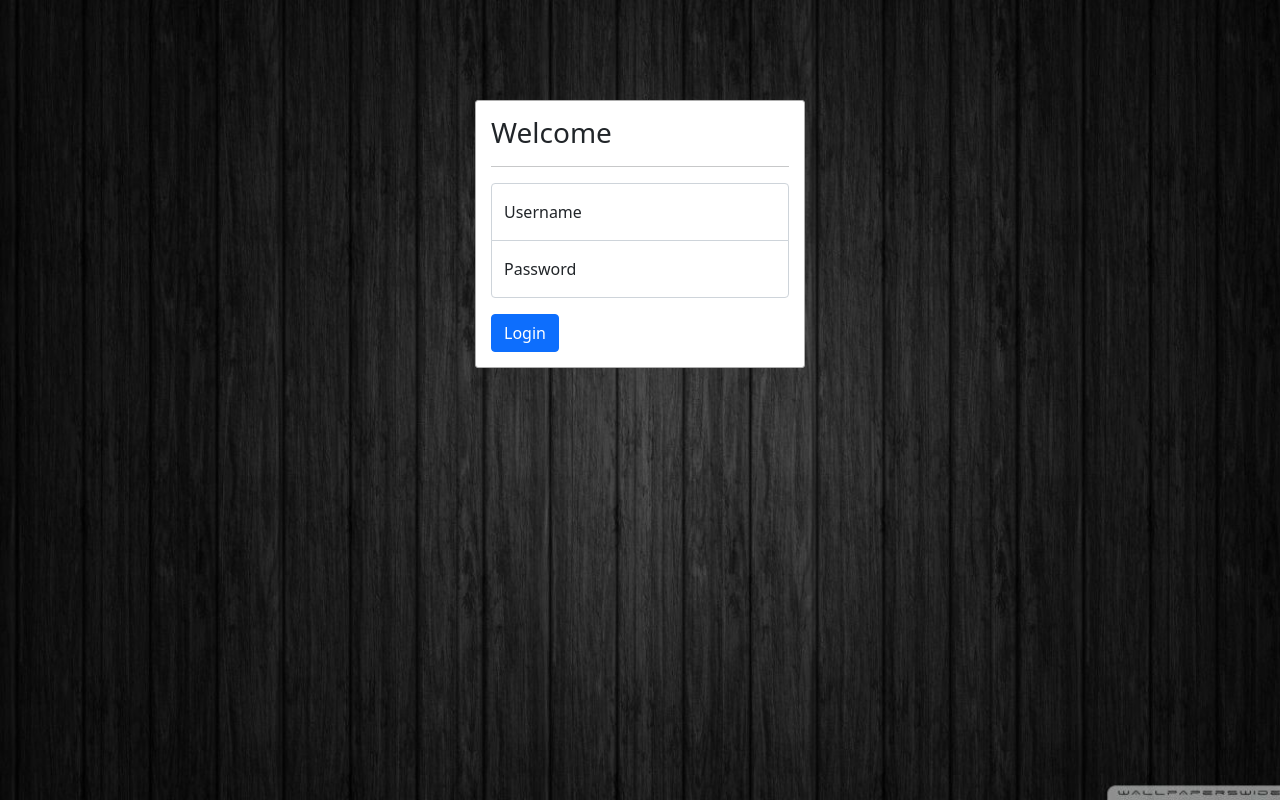
After one commit to NickNterm/PasswordManagerV2, a PHP site: page /testhtml.html in a window 1280 px wide. The commit adds this page. Run offline with PHP 8.4, Linux system fonts and the light colour scheme.

Commit message:
create login

```diff
--- a/connection.php
+++ b/connection.php
@@ -0,0 +1,6 @@
+<?php
+$servername = "localhost";
+$username = "root";
+$password = "iqsoft";
+$dbname = "PasswordManger";
+?>
--- a/login_style.css
+++ b/login_style.css
@@ -0,0 +1,47 @@
+:root {
+    --black: #302B27;
+    --white: #F5F3F5;
+    --openblue: #576CA8;
+    --darkblue: #1B264F;
+    --blue: #274690;
+}
+
+body {
+    background-image: url('woodBackground.jpg');
+    background-repeat: no-repeat;
+    background-attachment: fixed;
+    background-size: cover;
+}
+
+form {
+    padding: 10px;
+    border-radius: 3px;
+    border: 1px solid #adadad;
+    background-color: white;
+    width: 100%;
+    max-width: 330px;
+    padding: 15px;
+    margin-left: auto;
+    margin-right: auto;
+    margin-top: 100px;
+}
+
+.form-signin .form-floating:focus-within {
+    z-index: 2;
+}
+
+.button {
+    padding: 10px;
+}
+
+.form-signin input[type="email"] {
+    margin-bottom: -1px;
+    border-bottom-right-radius: 0;
+    border-bottom-left-radius: 0;
+}
+
+.form-signin input[type="password"] {
+    margin-bottom: 10px;
+    border-top-left-radius: 0;
+    border-top-right-radius: 0;
+}
--- /dev/null
+++ b/testhtml.html
@@ -0,0 +1,26 @@
+<link rel="stylesheet" href="login_style.css">
+<link href="https://cdn.jsdelivr.net/npm/bootstrap@5.0.2/dist/css/bootstrap.min.css" rel="stylesheet" integrity="sha384-EVSTQN3/azprG1Anm3QDgpJLIm9Nao0Yz1ztcQTwFspd3yD65VohhpuuCOmLASjC" crossorigin="anonymous">
+
+<html>
+
+<body>
+    <form class="form-signin" action="" method="post">
+        <div>
+            <h1 class="h3 mb-3 fw-normal">Welcome</h1>
+        </div>
+        <hr>
+        <div class="mb-3">
+            <div class="form-floating">
+                <input type="email" class="form-control" id="floatingUsername" placeholder="Name">
+                <label for="floatingInput">Username</label>
+            </div>
+            <div class="form-floating">
+                <input type="password" class="form-control" id="floatingPassword" placeholder="Password">
+                <label for="floatingPassword">Password</label>
+            </div>
+        </div>
+        <button type="submit" class="btn btn-primary" id="signinutton">Login</button>
+    </form>
+</body>
+
+</html>
```
Also changed, not shown: login.php (+55 -1 lines), main.php (deleted), main_style.css (deleted), register.php (deleted), woodBackground.jpg (added).
